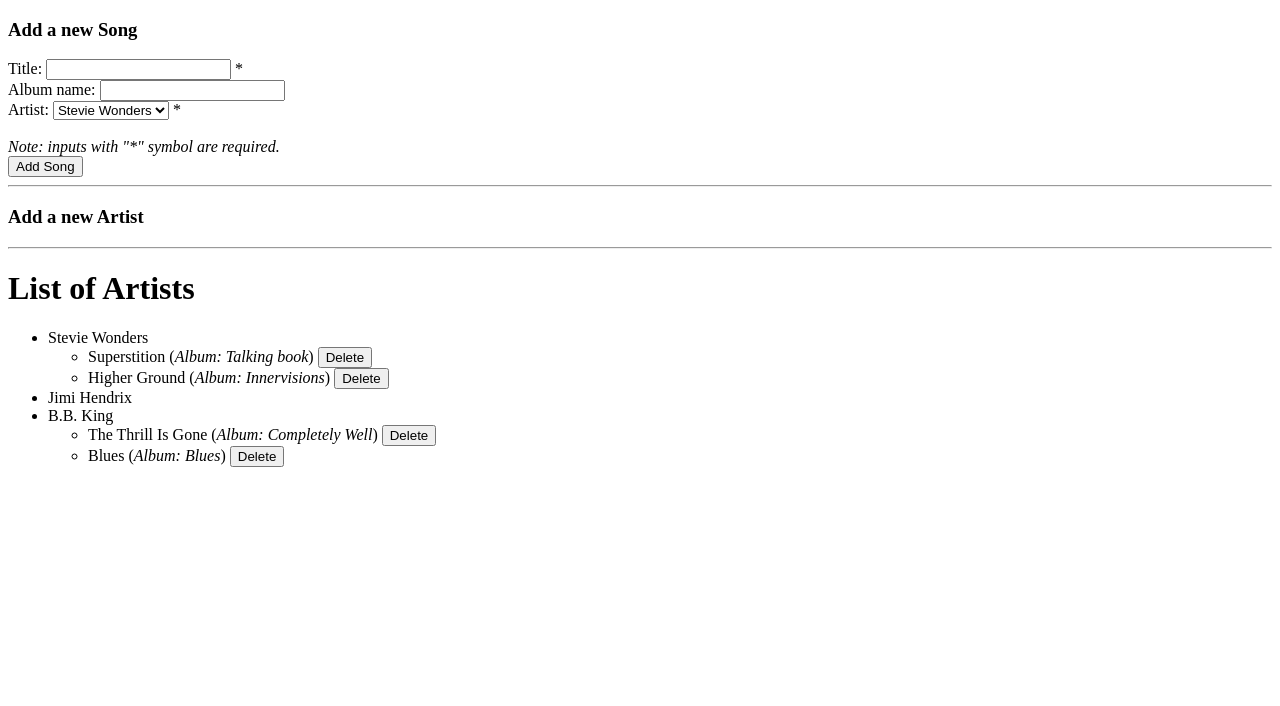
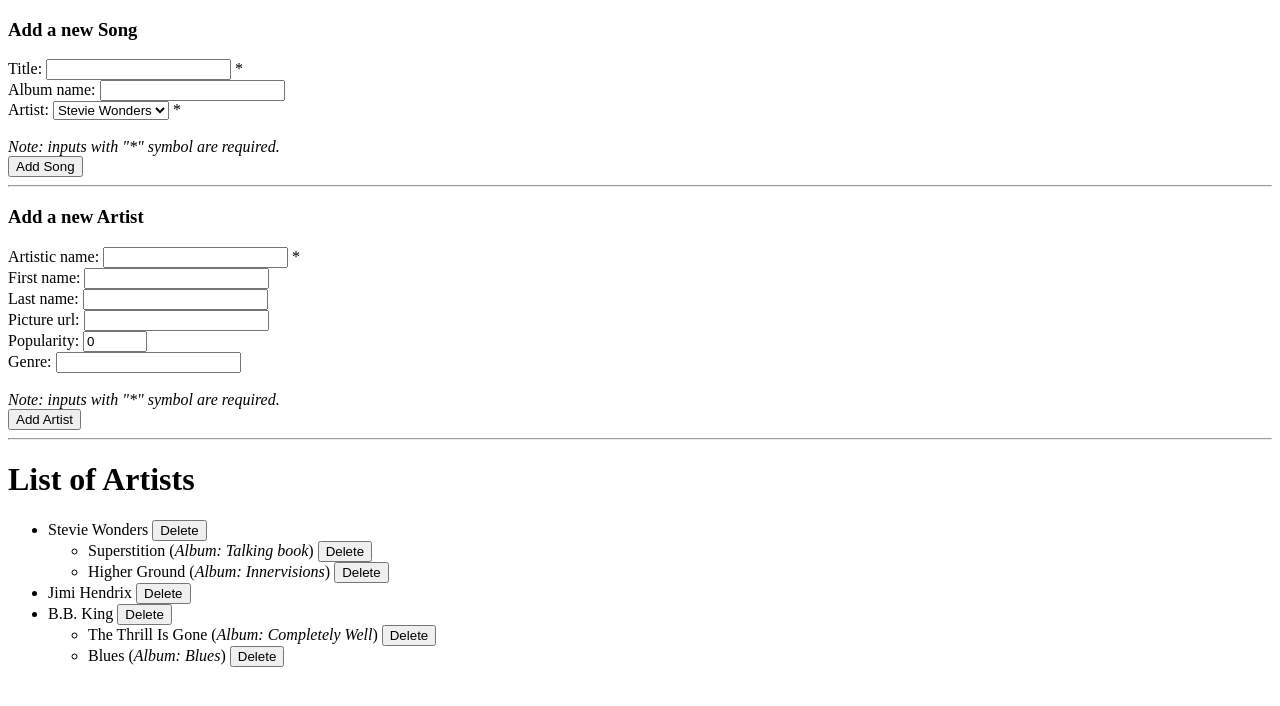
Before and after one commit to rmotr-group-projects/wdc-django-html-forms, a Django app: page /artists/ in a window 1280 px wide. Shown: the top 706 px of the page. Run offline with Django 3.2, Linux system fonts and the light colour scheme; data comes from the database, SQL or seed files in the repository; both versions use the stored data as it was after the commit.

Commit message:
added solutions

```diff
--- a/django_html_forms/artists/views.py
+++ b/django_html_forms/artists/views.py
@@ -38,8 +38,34 @@ def delete_song(request):
 
 
 def create_artist(request):
-    pass
+    artistic_name = request.POST['artistic_name']
+    first_name = request.POST.get('first_name', '')
+    last_name = request.POST.get('last_name', '')
+    picture_url = request.POST.get('picture_url', '')
+    popularity = request.POST.get('popularity', 0)
+    genre = request.POST.get('genre', '')
+
+    if not artistic_name:
+        return redirect('artists')
+
+    popularity = int(popularity)
+
+    Artist = objects.create(
+        artistic_name=artistic_name,
+        first_name=first_name,
+        last_name=last_name,
+        picture_url=picture_url,
+        popularity=popularity,
+        genre=genre
+    )
+    return redirect('artists')
 
 
 def delete_artist(request):
-    pass
+    artist_id = request.POST['artist_id']
+    try:
+        artist = Artist.objects.get(id=artist_id)
+    except Artist.DoesNotExist:
+        return HttpResponseNotFound()
+    artist.delete()
+    return redirect('artists')
--- a/django_html_forms/templates/index.html
+++ b/django_html_forms/templates/index.html
@@ -41,7 +41,29 @@
   <h3>Add a new Artist</h3>
   <form action="" method='POST'> <!--  Add propper URL in form's action -->
     {% csrf_token %}
-    <!-- Add here the fields for the 'Add Artist' form -->
+    <div>
+        Artistic name: <input type="text" name='artistic_name'> *
+    </div>
+    <div>
+        First name: <input type="text" name='first_name'>
+    </div>
+    <div>
+        Last name: <input type="text" name='last_name'>
+    </div>
+    <div>
+        Picture url: <input type="url" name='picture_url'>
+    </div>
+    <div>
+        Popularity: <input type="number" min="0" max="100" value="0" name='popularity'>
+    </div>
+    <div>
+      Genre: <input type="text" name='genre'>
+    </div>
+    <br>
+    <div>
+        <i>Note: inputs with "*" symbol are required.</i>
+    </div>
+    <input type="submit" value="Add Artist">
   </form>
   <hr>
 
@@ -54,7 +76,8 @@
         <!-- Form for deleting an Artist -->
         <form action="" method='POST' class='inline'> <!--  Add propper URL in form's action -->
           {% csrf_token %}
-          <!-- Add here the fields for the 'Delete Artist' form -->
+          <input type="hidden" name="artist_id" value="{{ artist.id }}">
+          <input type="submit" name='delete_artist' value='Delete'>
         </form>
         <ul>
           {% for song in artist.song_set.all %}
```
Also changed, not shown: django_html_forms/db.sqlite3.
